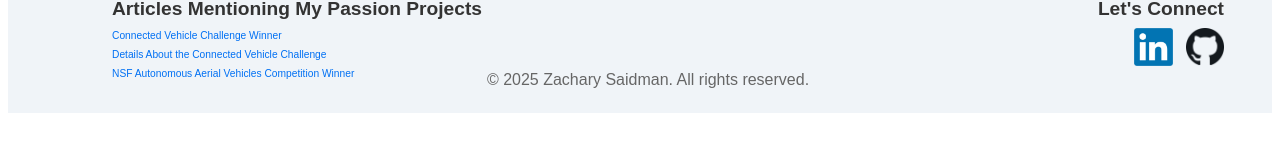
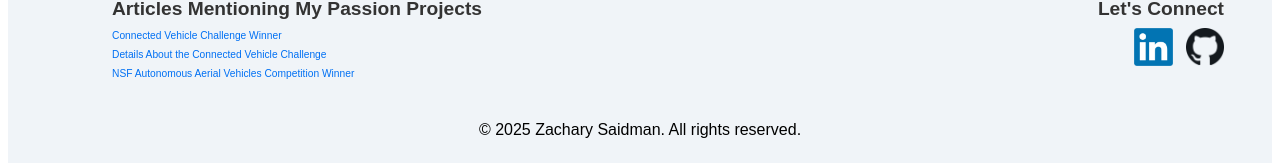
Before and after one commit to ZackSaidman/meet-zack, a Next.js app: page / in a window 1280 px wide. Shown: the part 962-1130 px from the top of the page. Before the commit the page ends 1083 px from the top, so only its background shows below. Built offline with nearby package versions, Linux system fonts and the light colour scheme.

Commit message:
Fix Copyright Placing

```diff
--- a/app/page.tsx
+++ b/app/page.tsx
@@ -108,7 +108,7 @@ const Home: React.FC = () => {
           </div>
         </section>
       </footer>
-      <p style={{ textAlign: 'center', marginTop: '2vh', color: '#666', position: 'absolute', bottom: '1vh', width: '100%' }}>© {new Date().getFullYear()} Zachary Saidman. All rights reserved.</p>
+      <p className="text-gray-600">© {new Date().getFullYear()} Zachary Saidman. All rights reserved.</p>
     </div>
   );
 };
```
